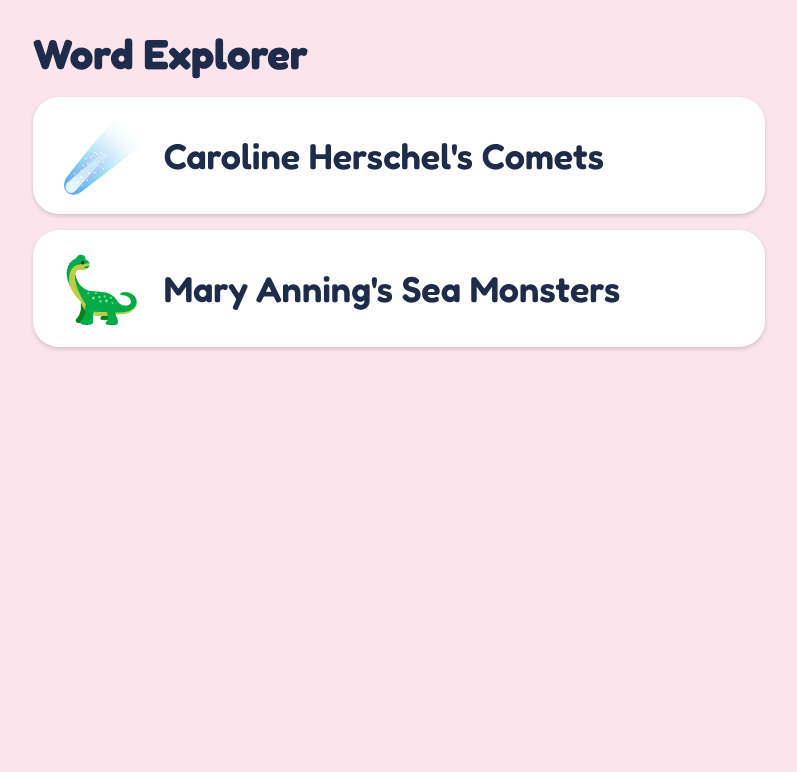
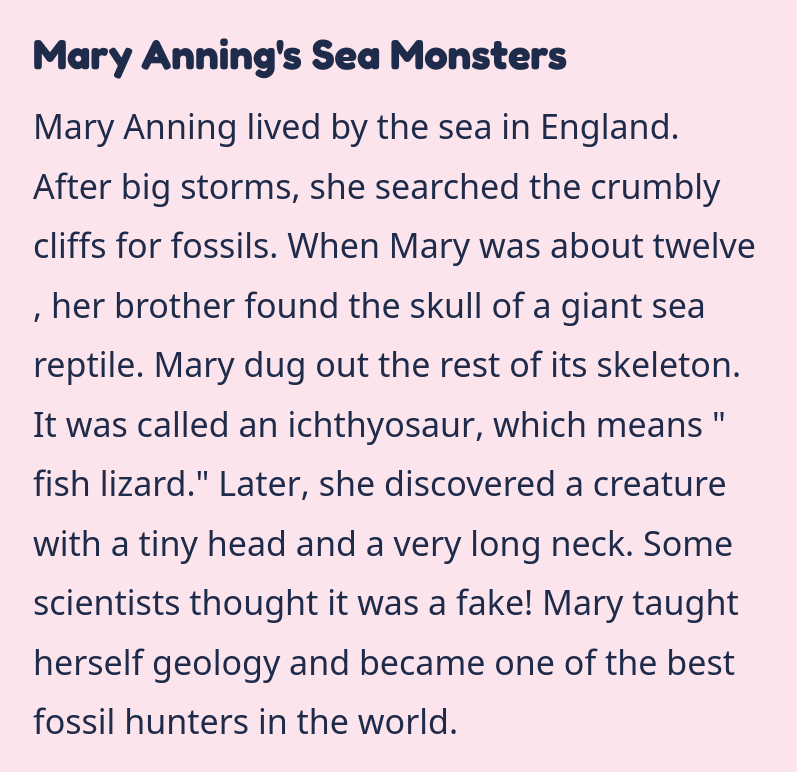
Before and after one commit to alexchinco/word-explorer, a plain HTML site: page index.html in a window 1280 px wide. Shown: the whole page, without its empty margins (241-1038 px from the left). Drawn offline with Linux system fonts and the light colour scheme; a web font is replaced by a local one.

Commit message:
App picks the story (no menu); eight shows = 8 at the reveal
Co-Authored-By: Claude Opus 5.5 <noreply@anthropic.com>

```diff
--- a/index.html
+++ b/index.html
@@ -34,14 +34,8 @@ button { font: inherit; color: inherit; cursor: pointer; border: none; backgroun
 
 /* The story */
 [hidden] { display: none !important; }
-#home, #story { max-width: 780px; margin: 0 auto; padding: max(28px, env(safe-area-inset-top)) 24px 40px; }
+#story { max-width: 780px; margin: 0 auto; padding: max(28px, env(safe-area-inset-top)) 24px 40px; }
 h1 { font-family: var(--display); font-weight: 700; font-size: clamp(28px, 4.4vw, 42px); margin: 0 0 18px; }
-#tiles { display: grid; gap: 16px; }
-.storytile { display: flex; align-items: center; gap: 22px; padding: 26px 28px; background: var(--tile); border-radius: 26px; box-shadow: var(--shadow);
-  font-family: var(--display); font-weight: 600; font-size: clamp(26px, 4vw, 36px); text-align: left; }
-.storytile .si { font-size: 1.8em; line-height: 1; }
-#back { font-family: var(--display); font-weight: 600; font-size: 20px; padding: 8px 16px 8px 12px; margin: 0 0 14px -4px; background: var(--tile);
-  border-radius: 999px; box-shadow: var(--shadow); }
 #story p { font-size: clamp(24px, 3.5vw, 34px); line-height: 1.75; margin: 0; }
 .w { cursor: pointer; display: inline-block; transition: transform 0.12s; }
 .w:active { transform: scale(0.94); }
@@ -69,17 +63,14 @@ h1 { font-family: var(--display); font-weight: 700; font-size: clamp(28px, 4.4vw
 .label { font-size: max(18px, calc(var(--f) * 0.28)); padding: 0.3em 0.9em; }
 .notes { position: absolute; left: 50%; bottom: 100%; margin-bottom: calc(var(--f) * 0.25); transform: translateX(-50%); display: flex; gap: 12px; }
 .cap { color: var(--hi); }
+.answer { font-weight: 700; font-size: var(--f); line-height: 1.15; padding: 0.06em 0 0.1em 0.2em; white-space: nowrap; }
+.answer b { color: var(--hi); }
 .note {
   font-size: max(16px, calc(var(--f) * 0.24)); padding: 0.25em 0.8em; color: var(--hi); }
 </style>
 </head>
 <body>
-<main id="home">
-  <h1>Word Explorer</h1>
-  <div id="tiles"></div>
-</main>
-<main id="story" hidden>
-  <button type="button" id="back" aria-label="Back to stories">‹ Stories</button>
+<main id="story">
   <h1 id="title"></h1>
   <p id="text"></p>
 </main>
@@ -277,17 +268,19 @@ h1 { font-family: var(--display); font-weight: 700; font-size: clamp(28px, 4.4vw
     telescope: "tele:tele_tv scope:scope_microscope"
   };
   // Sight words: common words that are learned by sight rather than sounded out.
+  // Words whose clearest explanation is a picture of what they mean, shown after the word at the reveal.
+  var ANSWERS = { eight: "8" };
   // Names: a capital letter at the start tells you the word is a name.
   var NAMES = "anning caroline england germany herschel mary sun".split(" ");
   var SIGHT = "a an and all by could for her in is it its of on one out she so some the to up very was when which with".split(" ");
 
   var STORIES = [
-    { title: "Caroline Herschel's Comets", icon: "☄️",
+    { title: "Caroline Herschel's Comets",
       text: "Caroline Herschel was an astronomer. She grew up in Germany and moved to England, which is on an island. " +
         "She learned math so she could measure the stars. Night after night, she swept the sky with her telescope. " +
         "In 1786, she found her first comet. Nature was full of surprises, and she found eight comets in all! " +
         "Each one moved along its own orbit around the Sun." },
-    { title: "Mary Anning's Sea Monsters", icon: "🦕",
+    { title: "Mary Anning's Sea Monsters",
       text: "Mary Anning lived by the sea in England. After big storms, she searched the crumbly cliffs for fossils. " +
         "When Mary was about twelve, her brother found the skull of a giant sea reptile. Mary dug out the rest of its skeleton. " +
         "It was called an ichthyosaur, which means \"fish lizard.\" Later, she discovered a creature with a tiny head and a very long neck. " +
@@ -331,15 +324,6 @@ h1 { font-family: var(--display); font-weight: 700; font-size: clamp(28px, 4.4vw
     return a;
   }
 
-  // ---- Home: a tile for each story ----
-  STORIES.forEach(function (st, n) {
-    var b = document.createElement("button");
-    b.className = "storytile";
-    b.innerHTML = '<span class="si">' + st.icon + "</span><span>" + st.title + "</span>";
-    b.addEventListener("click", function () { show(n); });
-    $("tiles").appendChild(b);
-  });
-  $("back").addEventListener("click", function () { $("story").hidden = true; $("home").hidden = false; window.scrollTo(0, 0); });
 
   // ---- A story page: every word is tappable (numbers aren't) ----
   function show(n) {
@@ -354,8 +338,14 @@ h1 { font-family: var(--display); font-weight: 700; font-size: clamp(28px, 4.4vw
         $("text").appendChild(s);
       } else if (part) $("text").appendChild(document.createTextNode(part));
     });
-    $("home").hidden = true; $("story").hidden = false; window.scrollTo(0, 0);
   }
+  // The app picks the story: a random one, not the same as last time.
+  var last = -1;
+  try { last = +localStorage.getItem("lastStory"); } catch (e) {}
+  var pick = Math.floor(Math.random() * STORIES.length);
+  if (STORIES.length > 1 && pick === last) pick = (pick + 1) % STORIES.length;
+  try { localStorage.setItem("lastStory", pick); } catch (e) {}
+  show(pick);
   Object.keys(WORDS).forEach(function (k) { // catch typos in the word list
     parse(WORDS[k], k).forEach(function (c) { c.o.concat(c.ok ? [c.ok] : []).forEach(function (id) { if (!SOUNDS[id]) console.warn("No icon", id, "in", k); }); });
     if (parse(WORDS[k], k).map(function (c) { return c.t; }).join("") !== k) console.warn("Chunks don't spell", k);
@@ -507,6 +497,11 @@ h1 { font-family: var(--display); font-weight: 700; font-size: clamp(28px, 4.4vw
           opts.appendChild(d); fresh.push(d);
         }
       });
+      if (ANSWERS[key]) { // "eight = 8"
+        var an = document.createElement("div");
+        an.className = "answer"; an.innerHTML = "= <b>" + ANSWERS[key] + "</b>";
+        c.row.appendChild(an); fresh.unshift(an);
+      }
       moving.forEach(function (e, i) { // slide from where they were to where they are now
         var r = e.getBoundingClientRect(), ddx = first[i].left - r.left, ddy = first[i].top - r.top;
         if (Math.abs(ddx) + Math.abs(ddy) > 0.5) e.animate([{ transform: "translate(" + ddx + "px," + ddy + "px)" }, { transform: "none" }], { duration: 360, easing: GLIDE });
@@ -530,7 +525,7 @@ h1 { font-family: var(--display); font-weight: 700; font-size: clamp(28px, 4.4vw
     c.closing = true;
     c.focus.getAnimations({ subtree: true }).forEach(function (a) { a.finish(); });
     var g = joinGeometry();
-    each(c.row.querySelectorAll(".opts, .label, .notes"), function (o) { o.animate([{ opacity: 1 }, { opacity: 0 }], { duration: 160, fill: "forwards" }); });
+    each(c.row.querySelectorAll(".opts, .label, .notes, .answer"), function (o) { o.animate([{ opacity: 1 }, { opacity: 0 }], { duration: 160, fill: "forwards" }); });
     c.row.classList.add("joined");
     c.tiles.forEach(function (t, i) {
       t.animate([{ transform: "translateX(0px)" }, { transform: "translateX(" + g.dx[i] + "px)" }], { duration: 280, delay: 120, easing: "ease-in-out", fill: "forwards" });
--- a/sw.js
+++ b/sw.js
@@ -1,7 +1,7 @@
 // Offline support for Word Explorer.
 // Every request tries the network first, so updates arrive whenever the iPad is online,
 // and each answer is saved. Without a connection, the saved copy is used instead.
-const CACHE = "reading-v3";
+const CACHE = "reading-v4";
 
 self.addEventListener("install", (e) => {
   e.waitUntil(caches.open(CACHE).then((c) => c.addAll(["./", "./index.html"])));
```
